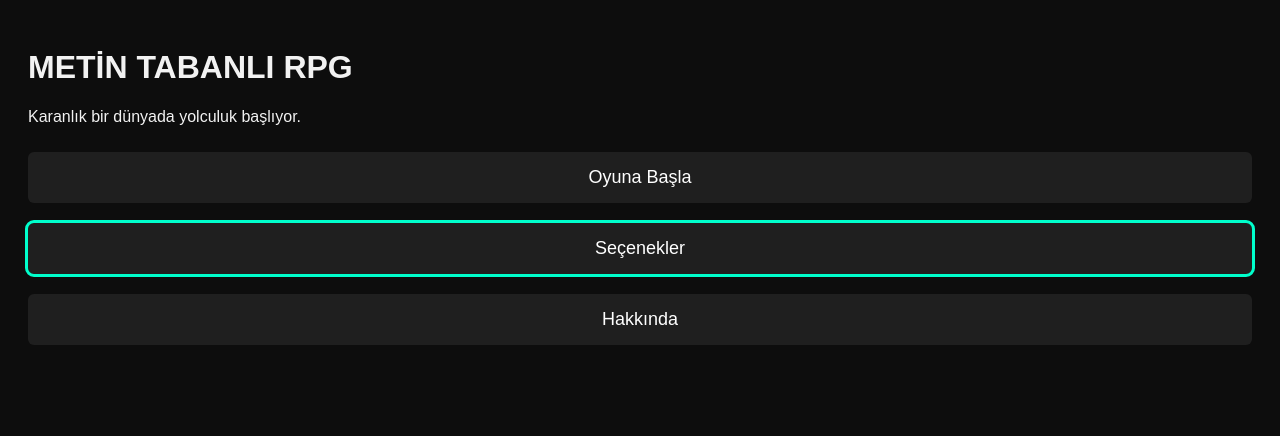
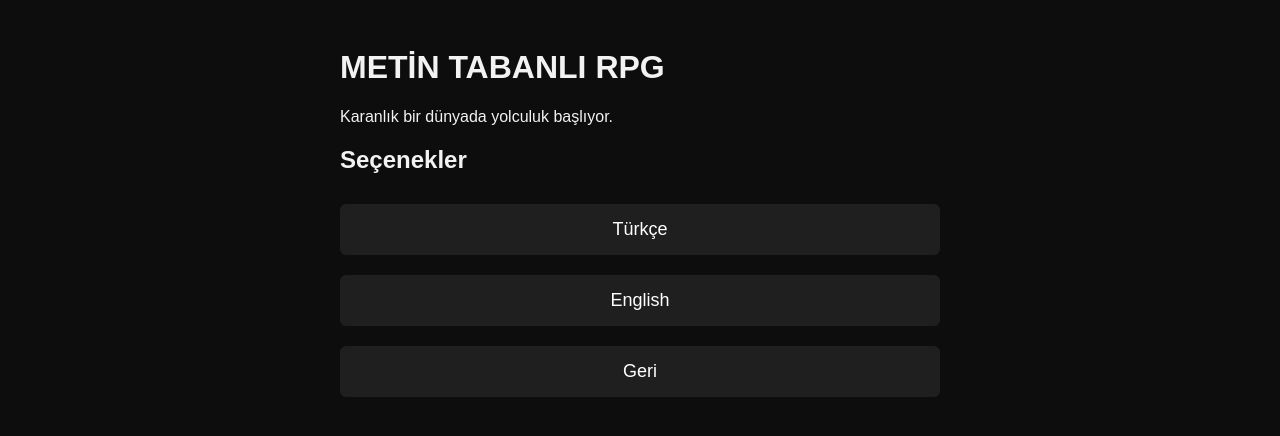
Before and after one commit to umutyy2/Metin-tabanlar-pg, a plain HTML site: page index.html in a window 1280 px wide. Both pictures are taken after a click on the button "Seçenekler". Drawn offline with Linux system fonts and the light colour scheme.

Commit message:
Update index.html

```diff
--- a/index.html
+++ b/index.html
@@ -4,35 +4,16 @@
   <meta charset="UTF-8">
   <title>Metin Tabanlı RPG</title>
   <meta name="viewport" content="width=device-width, initial-scale=1.0">
-
   <style>
-    body {
-      background-color: #0d0d0d;
-      color: #f2f2f2;
-      font-family: Arial, sans-serif;
-      padding: 20px;
-    }
-    button {
-      width: 100%;
-      padding: 15px;
-      margin: 10px 0;
-      font-size: 18px;
-      background-color: #1f1f1f;
-      color: white;
-      border: none;
-      border-radius: 6px;
-    }
-    button:focus {
-      outline: 3px solid #00ffcc;
-    }
-    .hidden {
-      display: none;
-    }
+    body { background-color: #0d0d0d; color: #f2f2f2; font-family: Arial, sans-serif; padding: 20px; }
+    button { width: 100%; padding: 15px; margin: 10px 0; font-size: 18px; background-color: #1f1f1f; color: white; border: none; border-radius: 6px; }
+    button:focus { outline: 3px solid #00ffcc; }
+    .hidden { display: none; }
+    #container { max-width: 600px; margin: 0 auto; }
   </style>
 </head>
-
 <body>
-
+  <div id="container">
     <h1 id="gameTitle">METİN TABANLI RPG</h1>
     <p id="gameSubtitle">Karanlık bir dünyada yolculuk başlıyor.</p>
 
@@ -52,11 +33,13 @@
     <div id="game" class="hidden">
       <p id="storyText"></p>
       <button onclick="nextText()">Devam Et</button>
+      <button onclick="backToMenu()">Menüye Dön</button>
     </div>
 
     <div id="credits" class="hidden">
       <p>Bu oyun Umut tarafından geliştirilmektedir.</p>
       <button onclick="backToMenu()">Geri</button>
+    </div>
   </div>
 
 <script>
@@ -75,6 +58,36 @@
       "Your journey has just begun."
     ]
   };
+
+  function hideAll() {
+    document.getElementById("menu").classList.add("hidden");
+    document.getElementById("options").classList.add("hidden");
+    document.getElementById("game").classList.add("hidden");
+    document.getElementById("credits").classList.add("hidden");
+  }
+
+  function backToMenu() {
+    hideAll();
+    document.getElementById("menu").classList.remove("hidden");
+  }
+
+  function openOptions() {
+    hideAll();
+    document.getElementById("options").classList.remove("hidden");
+  }
+
+  function openCredits() {
+    hideAll();
+    document.getElementById("credits").classList.remove("hidden");
+  }
+
+  function setLanguage(lang) {
+    if (lang === "tr" || lang === "en") {
+      language = lang;
+    }
+    // Eğer oyunda isek hikayeyi yeniden göster
+    updateStory();
+  }
 
   function startGame() {
     hideAll();
@@ -95,4 +108,13 @@
     }
   }
 
-  function updateStory()
+  function updateStory() {
+    const text = story[language][storyIndex] || "";
+    document.getElementById("storyText").innerText = text;
+  }
+
+  // Başlangıçta menüyü göster
+  backToMenu();
+</script>
+</body>
+</html>
```
Lines whose indentation alone changed are shown as unchanged.
